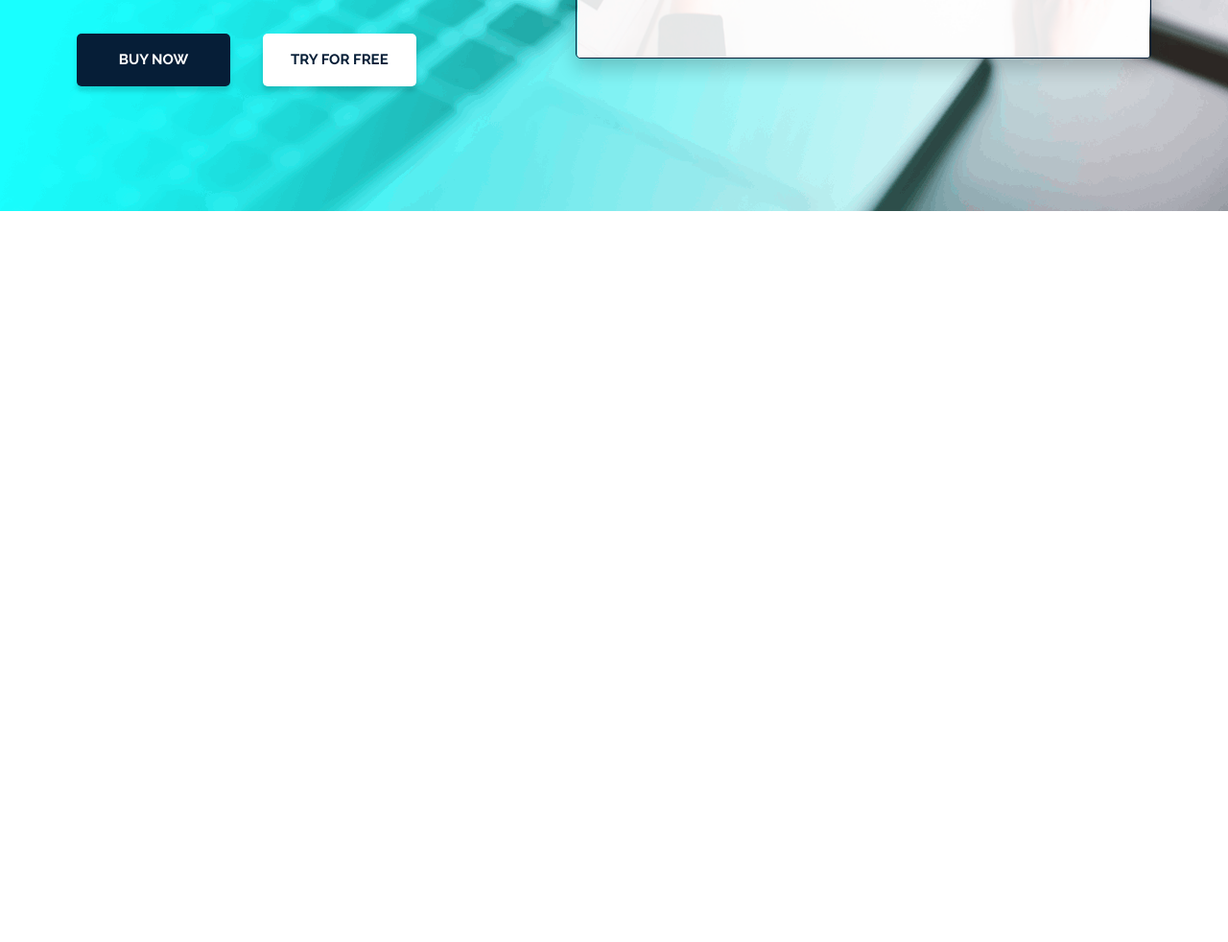
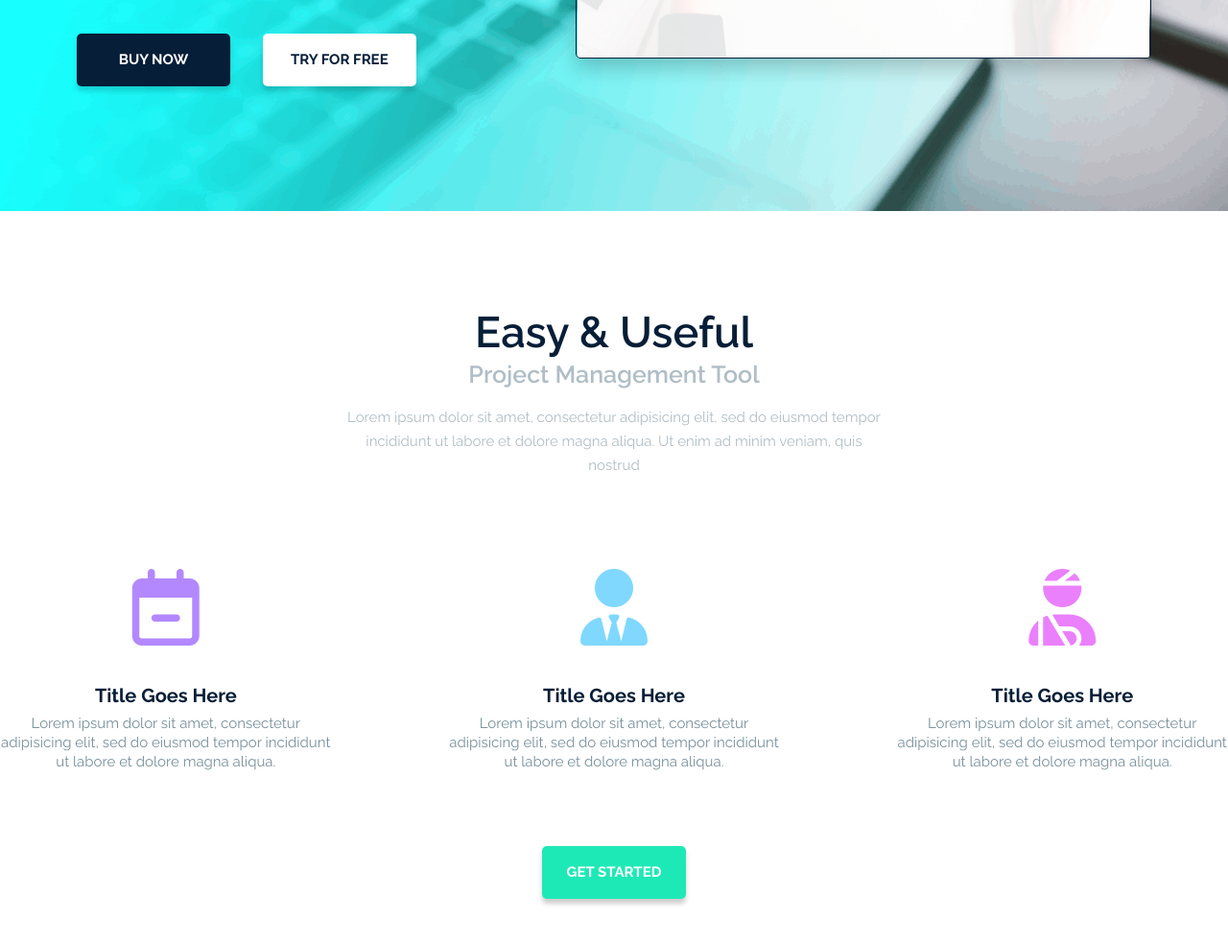
Before and after one commit to Haliz/HTML-Project, a plain HTML site: page index.html in a window 1280 px wide. Shown: the part 530-1512 px from the top of the page at 96% size. Before the commit the page ends 800 px from the top, so only its background shows below. Drawn offline with Linux system fonts and the light colour scheme; grey boxes are pictures that could not be loaded.

Commit message:
Реализуем вторую секцию Переиспользование классов

```diff
--- a/CSS/style.css
+++ b/CSS/style.css
@@ -5,6 +5,30 @@
 .conteiner {
     padding: 0 80px;
 }
+.title {
+    text-align: center;
+    color: #061e37;
+    font-weight: 600;
+    font-size: 45px;
+}
+.subtitle {
+    text-align: center;
+    color: #b0bec5;
+    font-weight: 600;
+    font-size: 25px;
+    line-height: 16px;
+}
+.descr {
+    text-align: center;
+    color: #b0bec5;
+    line-height: 25px;
+    width: 560px;
+    margin: 25px auto 0 auto;
+}
+button:focus {
+    outline: none;
+}
+
 /* Promo section */
 
 .promo {
@@ -150,3 +174,62 @@ background-color:#061e37;
 .promo__play i {
     color: white;
 }
+
+/* Section useful */
+
+.useful {
+    min-height: 800px;
+    padding: 100px 0;
+}
+.useful__content {
+    margin-top: 95px;
+    display: flex;
+    justify-content: space-between;
+}
+.useful__item {
+    width: 27%;
+}
+.useful_title {
+    text-align: center;
+    font-size: 20px;
+    font-weight: 700;
+    color: #061e37;
+}
+.useful__descr {
+    text-align: center;
+    color: #78909c;
+    line-height: 20px;
+}
+.useful__icon {
+    text-align: center;
+    margin-bottom: 40px;
+}
+.useful__icon > i {
+    font-size: 80px;
+}
+.fa-calendar-minus {
+    color: #B388FF;
+}
+.fa-user-tie {
+  color: #80D8FF;
+}
+.fa-user-injured {
+    color: #EA80FC;
+}
+.useful__btn {
+    display: block;
+    width: 150px;
+    height: 55px;
+    background-color: RGBA(29, 233, 182, 1);
+    box-shadow: 0 5px 5px rgba(0, 0, 0, 0.2);
+    border-radius: 5px;
+    border: none;
+    color: #ffffff;
+    font-weight: 700;
+    text-transform: uppercase;
+    margin: 78px auto 0 auto;
+    transition: all 0.3 ease;
+}
+.useful__btn:hover {
+    background-color: RGBA(29, 233, 182, 0.7);
+}
--- a/index.html
+++ b/index.html
@@ -48,6 +48,7 @@
                 </div>
                 <div class="promo__video">
                     <video width="600" height="320" src="/video/1АБ - Google Chrome 2022-12-14 16-45-30.mp4" poster="/video/poster.png"></video>
+                    <!-- Или так если без JS -->
                     <!-- <video controls="controls" width="600" height="320" src="/video/1АБ - Google Chrome 2022-12-14 16-45-30.mp4" poster="/video/poster.png"></video> -->
                     <div class="promo__play">
                         <div>
@@ -59,6 +60,43 @@
             </div>
         </div>
     </section>
+    <section class="useful">
+        <div class="container">
+            <h2 class="title">Easy & Useful</h2>
+            <div class="subtitle">Project Management Tool</div>
+            <div class="descr">Lorem ipsum dolor sit amet, consectetur adipisicing elit, sed do eiusmod tempor incididunt ut labore et dolore magna aliqua. Ut enim ad minim veniam, quis nostrud</div>
+            <div class="useful__content">
+                <div class="useful__item">
+                    <div class="useful__icon">
+                        <i class="fa-regular fa-calendar-minus"></i>
+                    </div>
+                    <div class="useful__text">
+                        <h3 class="useful_title">Title Goes Here</h3>
+                        <div class="useful__descr">Lorem ipsum dolor sit amet, consectetur adipisicing elit, sed do eiusmod tempor incididunt ut labore et dolore magna aliqua.</div>
+                    </div>
+                </div>
+                <div class="useful__item">
+                    <div class="useful__icon">
+                        <i class="fa-solid fa-user-tie"></i>
+                    </div>
+                    <div class="useful__text">
+                        <h3 class="useful_title">Title Goes Here</h3>
+                        <div class="useful__descr">Lorem ipsum dolor sit amet, consectetur adipisicing elit, sed do eiusmod tempor incididunt ut labore et dolore magna aliqua.</div>
+                    </div>
+                </div>
+                <div class="useful__item">
+                    <div class="useful__icon">
+                        <i class="fa-solid fa-user-injured"></i>
+                    </div>
+                    <div class="useful__text">
+                        <h3 class="useful_title">Title Goes Here</h3>
+                        <div class="useful__descr">Lorem ipsum dolor sit amet, consectetur adipisicing elit, sed do eiusmod tempor incididunt ut labore et dolore magna aliqua.</div>
+                    </div>
+                </div>
+            </div>
+            <button class="useful__btn">Get started</button>
+        </div>
+    </section>
     <script src="js/main.js"></script>
 </body>
 </html>
```
